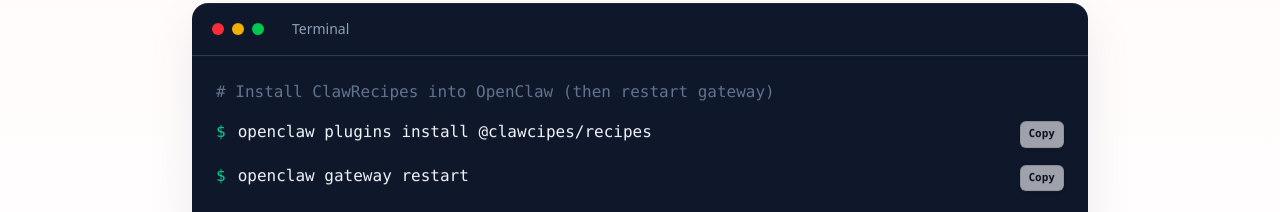
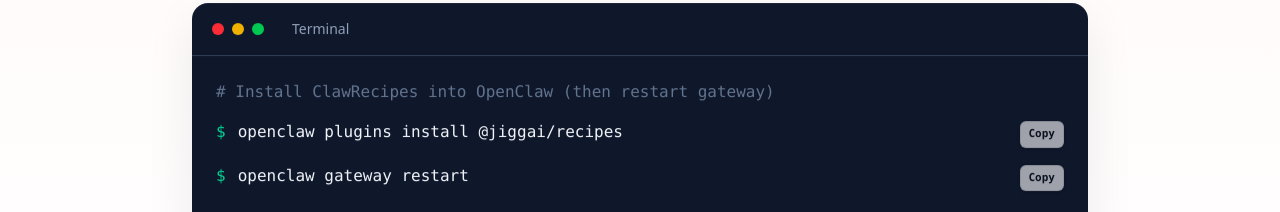
Before and after one commit to JIGGAI/ClawMarket, a Next.js app: page / in a window 1280 px wide. Shown: the part 1180-1392 px from the top of the page. Built offline with nearby package versions, Linux system fonts and the light colour scheme; no server answers.

Commit message:
docs(quickstart): update plugin package to @jiggai/recipes

```diff
--- a/src/app/page.tsx
+++ b/src/app/page.tsx
@@ -130,10 +130,10 @@ export default function HomePage() {
                 <div className="flex items-start justify-between gap-3">
                   <div className="text-slate-100">
                     <span className="mr-3 text-emerald-400">$</span>
-                    <span>openclaw plugins install @clawcipes/recipes</span>
+                    <span>openclaw plugins install @jiggai/recipes</span>
                   </div>
                   <span className="shrink-0">
-                    <CopyLineButton text="openclaw plugins install @clawcipes/recipes" />
+                    <CopyLineButton text="openclaw plugins install @jiggai/recipes" />
                   </span>
                 </div>
 
```
